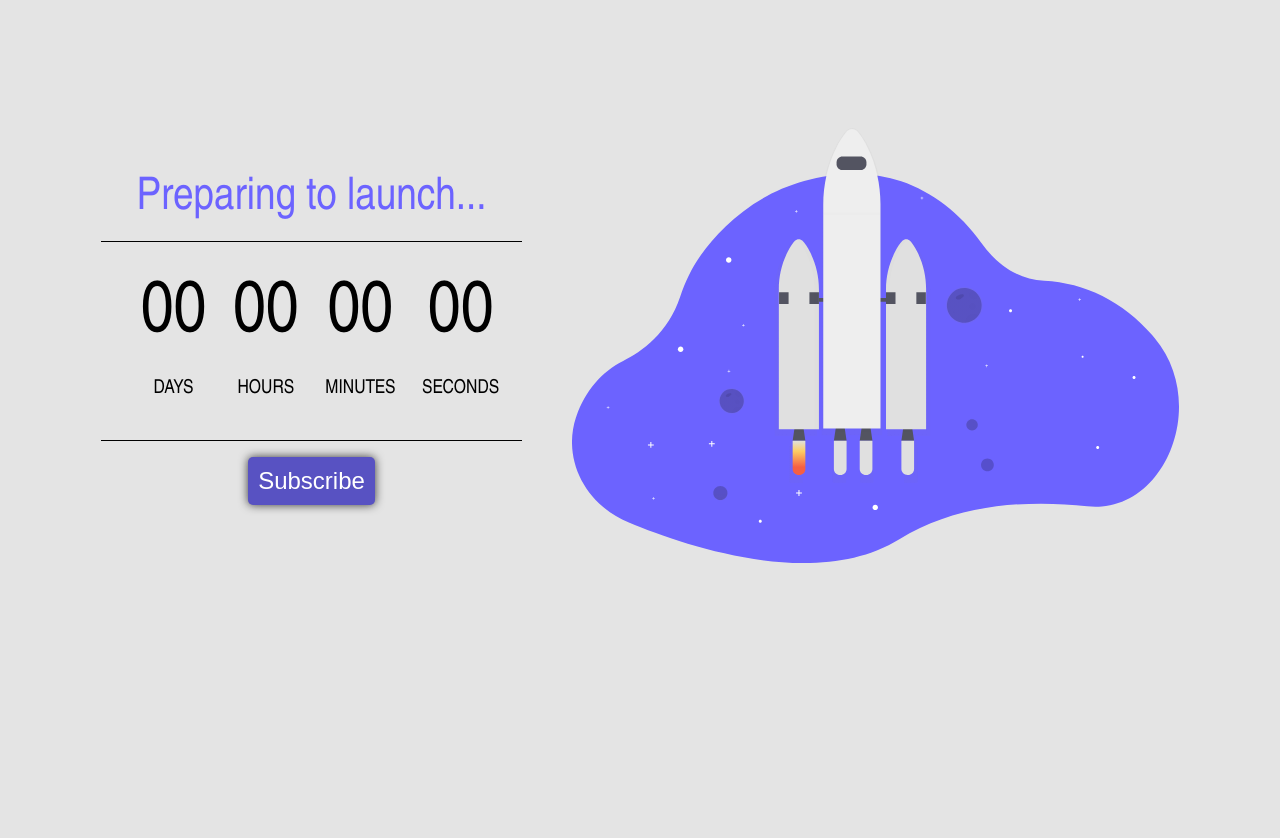
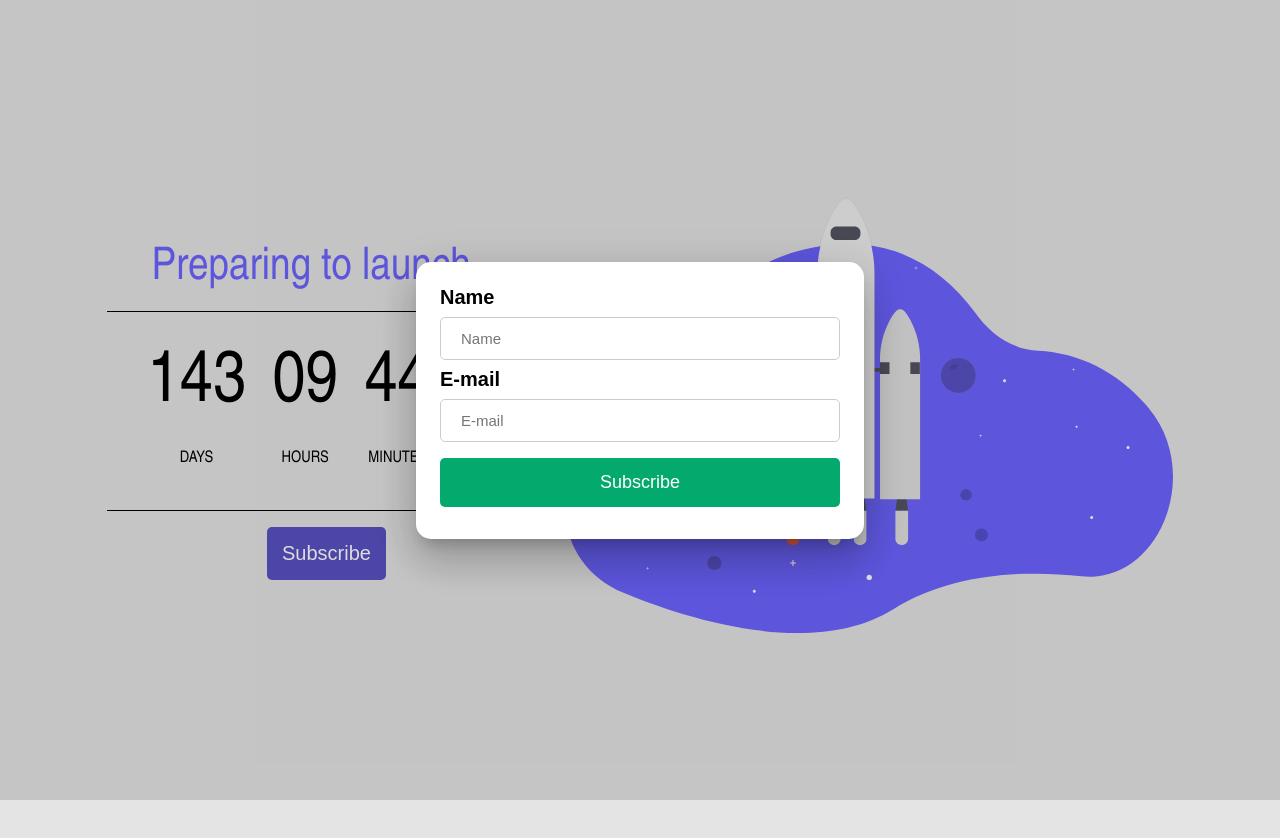
Before and after one commit to brunoalksouza/countdown_to_my_birthday, a plain HTML site: page index.html in a window 1280 px wide. Both pictures are taken after a click on the button "Subscribe". Before the commit the page ends 800 px from the top, so only its background shows below. Drawn offline with Linux system fonts and the light colour scheme.

Commit message:
project ready

```diff
--- a/index.html
+++ b/index.html
@@ -1,5 +1,6 @@
 <!DOCTYPE html>
 <html lang="en">
+
 <head>
   <meta charset="UTF-8" />
   <meta http-equiv="X-UA-Compatible" content="IE=edge" />
@@ -7,7 +8,6 @@
   <link rel="icon" type="image/x-icon" href="./assets/favicon.ico" />
   <title>Document</title>
   <link rel="stylesheet" href="./style.css" />
-    <script src="script.js"></script>
 </head>
 
 <body>
@@ -34,15 +34,33 @@
         </li>
       </ul>
       <!-- btn modal -->
-        <button class="botao" id="openModal">Subscribe</button>
+      <button class="botao" id="openModal" onclick="openModal()">Subscribe</button>
+
       <!-- modal -->
 
+      <div id="modal-container" class="modal-container" style="display: none;">
+        <div id="modal" class="modal">
+
+          <label for="name"><b>Name</b></label>
+          <input type="text" placeholder="Name" name="name" required>
+
+          <label for="email"><b>E-mail</b></label>
+          <input type="email" placeholder="E-mail" name="email" required>
+
+          <button class="loginBtn" type="submit">Subscribe</button>
+
+        </div>
+      </div>
 
       <!-- fim do modal -->
+
     </section>
     <section class="rocket">
       <img src="./assets/rocket.svg" />
     </section>
   </main>
+  <script src="script.js"></script>
+
 </body>
+
 </html>
--- a/script.js
+++ b/script.js
@@ -1,30 +1,46 @@
-const days = document.querySelectorByID("days");
-const hours = document.querySelectorByID("hours");
-const minutes = document.querySelectorByID("minutes");
-const seconds = document.querySelectorByID("seconds");
-
 const currentYear = new Date().getFullYear();
 
-const birthday = new Date(`June 23 ${currentYear} 00:00:00`);
+const myBirthday = new Date(`June 23 ${currentYear} 00:00:00`);
 
 function updateCountdownTime() {
   const currentTime = new Date();
-  const diff = birthday - currentTime;
+  const diff = myBirthday - currentTime;
 
   const d = Math.floor(diff / 1000 / 60 / 60 / 24);
   const h = Math.floor(diff / 1000 / 60 / 60) % 24;
   const m = Math.floor(diff / 1000 / 60) % 60;
   const s = Math.floor(diff / 1000) % 60;
 
-  days.innerHTML = d;
-  hours.innerHTML = h < 10 ? "0" + h : h;
-  minutes.innerHTML = m < 10 ? "0" + m : m;
-  seconds.innerHTML = s < 10 ? "0" + s : s;
+  document.getElementById("days").innerHTML = addZero(d);
+  document.getElementById("hours").innerHTML = addZero(h);
+  document.getElementById("minutes").innerHTML = addZero(m);
+  document.getElementById("seconds").innerHTML = addZero(s);
 
-  console.log( d + "-" + h + "-" + m + "-" + s);
+  console.log(
+    addZero(d) + "-" + addZero(h) + "-" + addZero(m) + "-" + addZero(s)
+  );
+}
+
+function addZero(i) {
+  if (i < 10) {
+    return "0" + i;
+  } else return i;
 }
 
 setInterval(updateCountdownTime, 1000);
 
+// modal
 
-// modal
+function openModal() {
+  const modal = document.getElementById("modal-container");
+
+  modal.style.display = "flex";
+
+  window.onclick = function (event) {
+    if (event.target == modal) {
+      modal.style.display = "none";
+    }
+  };
+
+  return console.log("deu");
+}
--- a/style.css
+++ b/style.css
@@ -4,7 +4,7 @@ body {
   color: black;
   font-family: "Arial Narrow", Arial, sans-serif;
   text-align: center;
-  padding: 60px 5px;
+  padding: 95px 2px;
   font-weight: normal;
 }
 
@@ -21,11 +21,23 @@ main {
   font-weight: 500;
 }
 
+img {
+  margin-left: 20px;
+}
+
+@media (max-width: 1134px) {
+  img {
+    width: 500px;
+  }
+}
+
+@media (max-width: 1027px) {
+  img {
+    display: none;
+  }
+}
+
 /* timer */
-
-.countdown-container {
-  margin-right: 50px;
-}
 
 ul#countdown {
   color: black;
@@ -41,10 +53,19 @@ li {
   line-height: 2px;
 }
 
+@media (max-width: 378px) {
+  li {
+    font-size: 32px;
+    line-height: 2px;
+  }
+  li .label {
+    font-size: 22px;
+  }
+}
+
 .label {
   color: black;
-  font-size: 18px;
-  font-size: 1.5vw;
+  font-size: 3vh;
   text-transform: uppercase;
   font-weight: 550;
   margin-bottom: 50px;
@@ -54,19 +75,94 @@ li {
 
 .botao {
   background-color: #5852c2;
-  font-size: 24px;
+  font-size: 20px;
   border-radius: 5px;
-  padding: 10px;
+  padding: 15px;
   color: white;
   border: none;
-  -webkit-box-shadow: 0px 0px 10px 0px rgba(0, 0, 0, 0.75);
-  -moz-box-shadow: 0px 0px 10px 0px rgba(0, 0, 0, 0.75);
-  box-shadow: 0px 0px 10px 0px rgba(0, 0, 0, 0.75);
   border-width: 1px 1px;
-  transition: 0.2s;
+  transition: 0.1s;
 }
 
 .botao:hover {
   cursor: pointer;
-  transform: scale(1.05);
+  transform: scale(1.03);
+  -webkit-box-shadow: 0px 0px 10px 0px rgba(0, 0, 0, 0.75);
+  -moz-box-shadow: 0px 0px 10px 0px rgba(0, 0, 0, 0.75);
+  box-shadow: 0px 0px 10px 0px rgba(0, 0, 0, 0.219);
 }
+
+/* modal */
+
+.modal-container {
+  display: flex;
+  justify-content: center;
+  align-items: center;
+
+  position: fixed; /* Stay in place */
+  z-index: 1; /* Sit on top */
+  left: 0;
+  top: 0;
+  height: 100%;
+  width: 100%;
+
+  background-color: rgba(0, 0, 0, 0.137);
+}
+
+.modal {
+  box-shadow: var(
+    --mdc-dialog-container-elevation,
+    0px 11px 15px -7px rgba(0, 0, 0, 0.2),
+    0px 24px 38px 3px rgba(0, 0, 0, 0.14),
+    0px 9px 46px 8px rgba(0, 0, 0, 0.12)
+  );
+
+  align-items:flex-start;
+
+  border-radius: 15px;
+  background-color: white;
+  padding: 3vh;
+
+  display: flex;
+  flex-direction: column;
+  overflow: auto; /* Enable scroll if needed */
+
+  font-family: Arial, Helvetica, sans-serif;
+  font-size: 20px;
+
+  width: 400px;
+}
+
+.label {
+  font-size: 2vh;
+}
+
+input[type="text"],
+input[type="email"] {
+  outline: none;
+  width: 100%;
+  padding: 12px 20px;
+  margin: 8px 0;
+  display: inline-block;
+  border: 1px solid #ccc;
+  box-sizing: border-box;
+  border-radius: 5px;
+
+  font-size: 15px;
+}
+
+.loginBtn {
+  background-color: #04aa6d;
+  color: white;
+  border-radius: 5px;
+  padding: 14px 20px;
+  margin: 8px 0;
+  border: none;
+  cursor: pointer;
+  width: 100%;
+  font-size: 18px;
+}
+
+.loginBtn:hover {
+  opacity: 0.8;
+}
```
Lines whose indentation alone changed are shown as unchanged.
